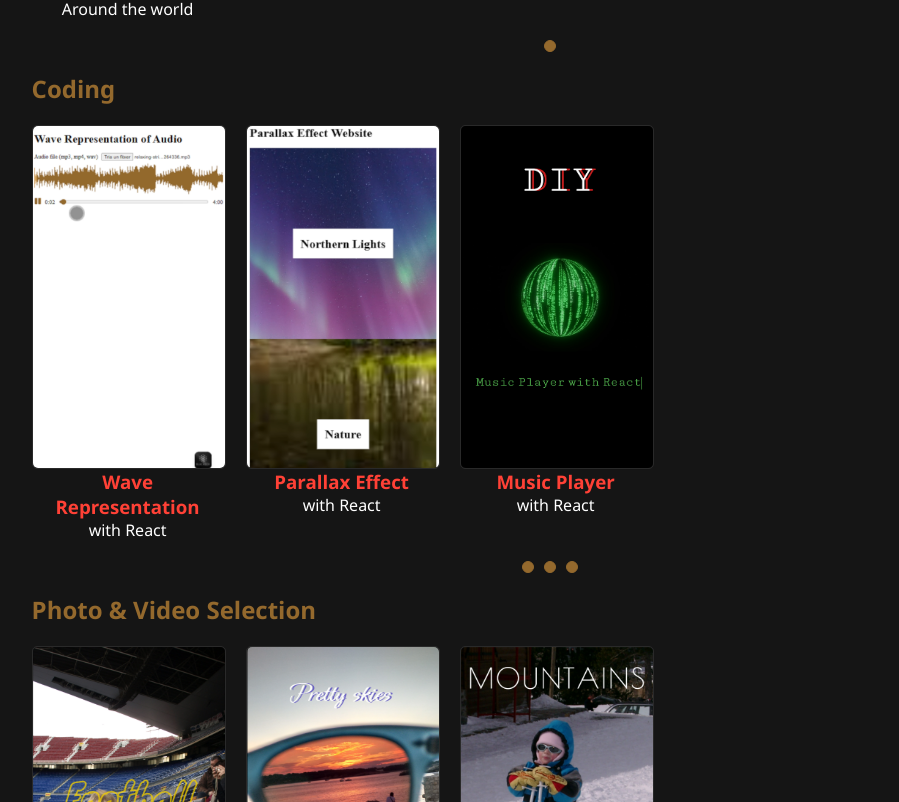
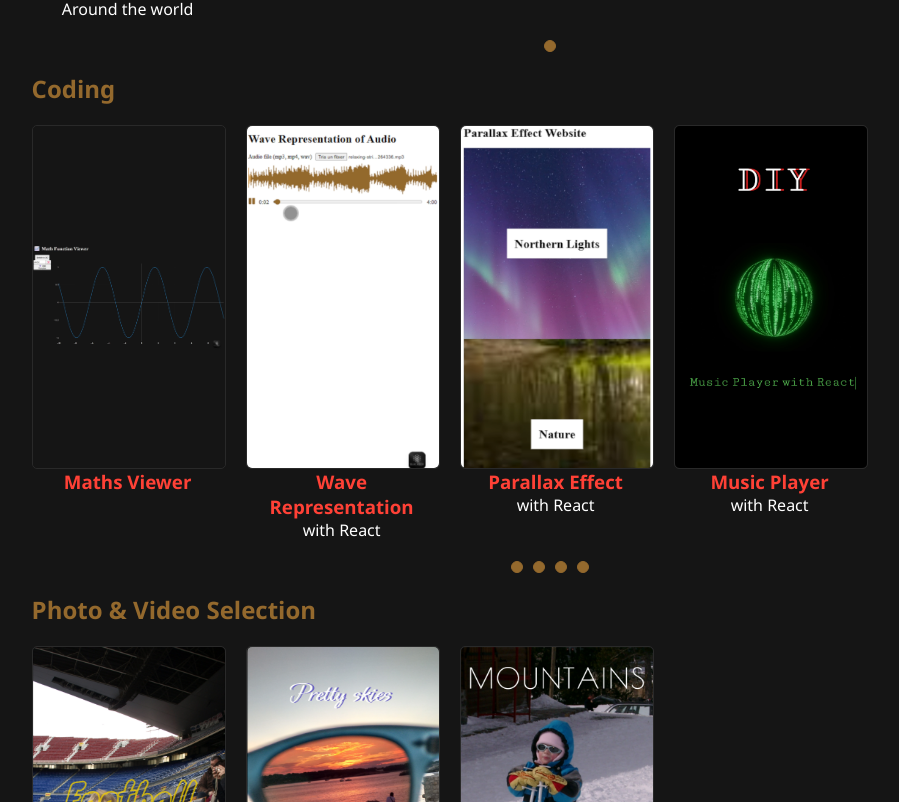
Before and after one commit to miiree12lb/video-gallery, a React (Create React App) app: page / in a window 1280 px wide. Shown: the part 1038-1840 px from the top of the page, without its empty margins (90-989 px from the left). Built offline with nearby package versions, Linux system fonts and the light colour scheme.

Commit message:
more videos

```diff
--- a/src/DriveVideoEmbed.jsx
+++ b/src/DriveVideoEmbed.jsx
@@ -47,6 +47,7 @@ function DriveVideoEmbed({ videoUrl, vertical, title, subtitle, videoId, isPlayi
                         position: "relative",
                         cursor: "pointer",
                         display: "flex",
+                        flexDirection: "column",
                         justifyContent: "center",
                         alignItems: "center",
                         backgroundColor: thumbnail ? "transparent" : "#292929",
@@ -57,6 +58,8 @@ function DriveVideoEmbed({ videoUrl, vertical, title, subtitle, videoId, isPlayi
                     }}
                     onClick={() => handlePlay(videoId)}
                 >
+                    {!thumbnail && <h4>{title}</h4>}
+                    {!thumbnail && <p>{subtitle}</p>}
                 </div>
             ) : (
                 <video
--- a/src/index.jsx
+++ b/src/index.jsx
@@ -22,6 +22,7 @@ import reactHowToThumb from "./assets/thumbnails/reactHowToThumb.png";
 import musicPlayerThumb from "./assets/thumbnails/musicPlayerThumb.png";
 import parallaxEffectThumb from "./assets/thumbnails/parallaxThumb.png";
 import waveRepresentationThumb from "./assets/thumbnails/waveRepresentationThumb.png";
+import mathsFunctionsViewerThumb from "./assets/thumbnails/mathsViewerThumb.png";
 
 import wisconsinVideo from "./assets/videos/Wisconsin_ Summer '24.mp4";
 import londonVideo from "./assets/videos/London.mp4";
@@ -38,6 +39,7 @@ import reactHowToVideo from "./assets/videos/React How To.mp4";
 import musicPlayerVideo from "./assets/videos/Music Player.mp4";
 import parallaxEffectVideo from "./assets/videos/Parallax Effect.mp4";
 import waveRepresentationVideo from "./assets/videos/Wave Representation.mp4";
+import mathsFunctionsViewerVideo from "./assets/videos/Maths Viewer.mp4";
 
 function Root() {
     const viewRef = useRef(null);
@@ -86,13 +88,12 @@ function Root() {
     ];
 
     const initialDiyVideos = [
-        videoWave,
-        videoParallax,
         videoMusicPlayer,
         {videoUrl: diy66Video, vertical: true, title: "Route 66", subtitle: "", thumbnail: diy66Thumb}
     ];
 
     const initialCodingVideos = [
+        {videoUrl: mathsFunctionsViewerVideo, title: "Maths Viewer", vertical: true, thumbnail: mathsFunctionsViewerThumb},
         videoWave,
         videoParallax,
         videoMusicPlayer
```
Also changed, not shown: src/assets/thumbnails/mathsViewerThumb.png (added).
